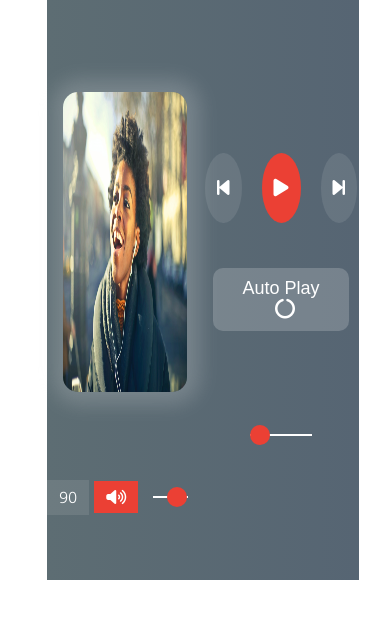
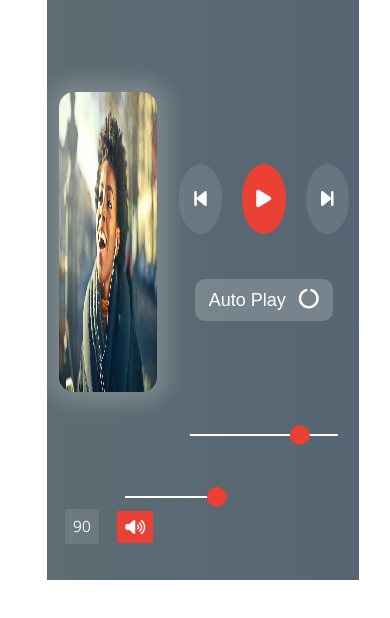
Before and after one commit to debutler266/Music-Player-2, a plain HTML site: page index.html in a window 390 px wide. Shown: the part 188-806 px from the top of the page. Drawn offline with Linux system fonts and the light colour scheme.

Commit message:
changes for mobile

```diff
--- a/style.css
+++ b/style.css
@@ -272,4 +272,39 @@ input[type='range']::-webkit-slider-thumb {
     color: #ffffff;
     font-size: 14px;
   }
+
+  .right, .left {
+    position: relative;
+    height: 100%;
+    width: 61%;
+    display: flex;
+    align-items: center;
+    justify-content: center;
+    flex-direction: column;
 }
+
+.volume #volume_show {
+    padding: 8px 8px;
+    margin: 0 5px 0px 0;
+    background: rgba(245, 245, 245, 0.1);
+    margin-top: 59px;
+    margin-left: 95px;
+  }
+
+  .left .volume i {
+    cursor: pointer;
+    padding: 8px 8px;
+    background: #eb4034;
+    position: absolute;
+    margin-top: 60px;
+    margin-left: 55px;
+  }
+
+  input[type='range'] {
+    -webkit-appearance: none;
+    width: 117%;
+    outline: none;
+    height: 2px;
+    margin: 3px 21px;
+    padding-left: 100px;
+  }
```
